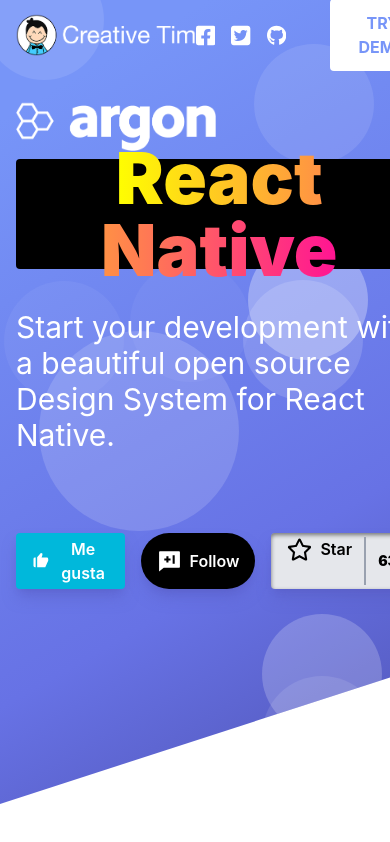
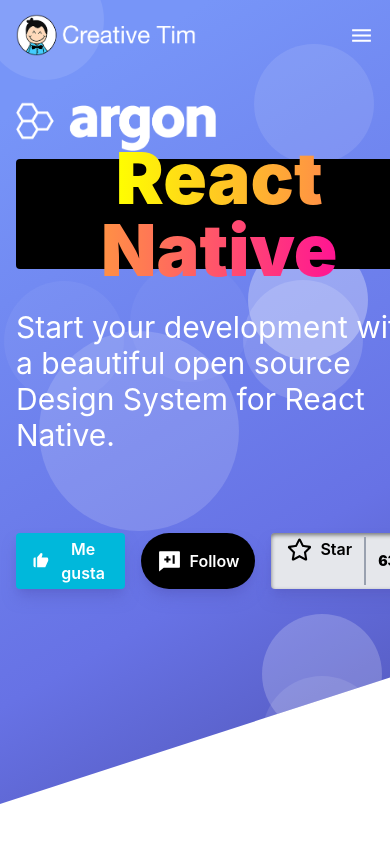
Before and after one commit to superunicorns/argon-landingpage, a React (Create React App) app: page / in a window 390 px wide. Shown: the top 842 px of the page. Built offline with nearby package versions, Linux system fonts and the light colour scheme.

Commit message:
Make navbar responsive

```diff
--- a/src/components/Navbar.js
+++ b/src/components/Navbar.js
@@ -1,3 +1,4 @@
+import { IoMdMenu } from "react-icons/io";
 import { FaFacebookSquare } from "react-icons/fa";
 import { FaSquareTwitter } from "react-icons/fa6";
 import { FaGithub } from "react-icons/fa";
@@ -12,7 +13,10 @@
     <nav  className="w-full px-4 py-4 h-[70px] fixed z-70 flex items-center">
       <div  className="w-full max-w-5xl mx-auto flex justify-between items-center">
       <img src="/assets/creativetim-white-slim.png" width={180} height="auto" alt="creative tim logo" />
-      <div className="flex items-center gap-4">
+      <div className="lg:hidden block">
+        <IoMdMenu size={25} color="#fff" />
+      </div>
+      <div className="hidden lg:flex items-center gap-4">
         <FaFacebookSquare size={25} color="#fff" />
         <FaSquareTwitter size={25} color="#fff" />
         <FaGithub size={25} color="#fff" />
@@ -20,7 +24,7 @@
           Try Demo
         </button>
       </div>
-      <div className="flex items-center gap-6">
+      <div className="hidden lg:flex items-center gap-6">
         <button type="button" className="py-3 px-5 text-md font-bold text-white uppercase">
           Documentation
         </button>
```
